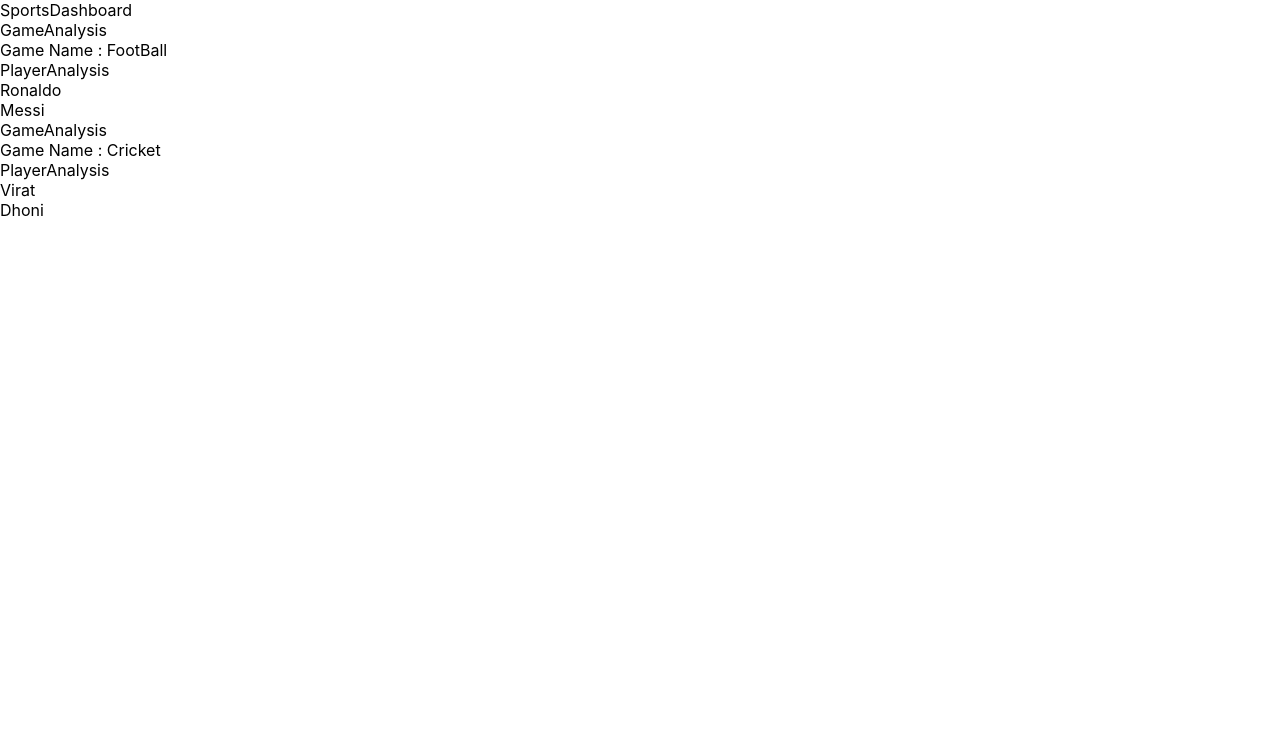
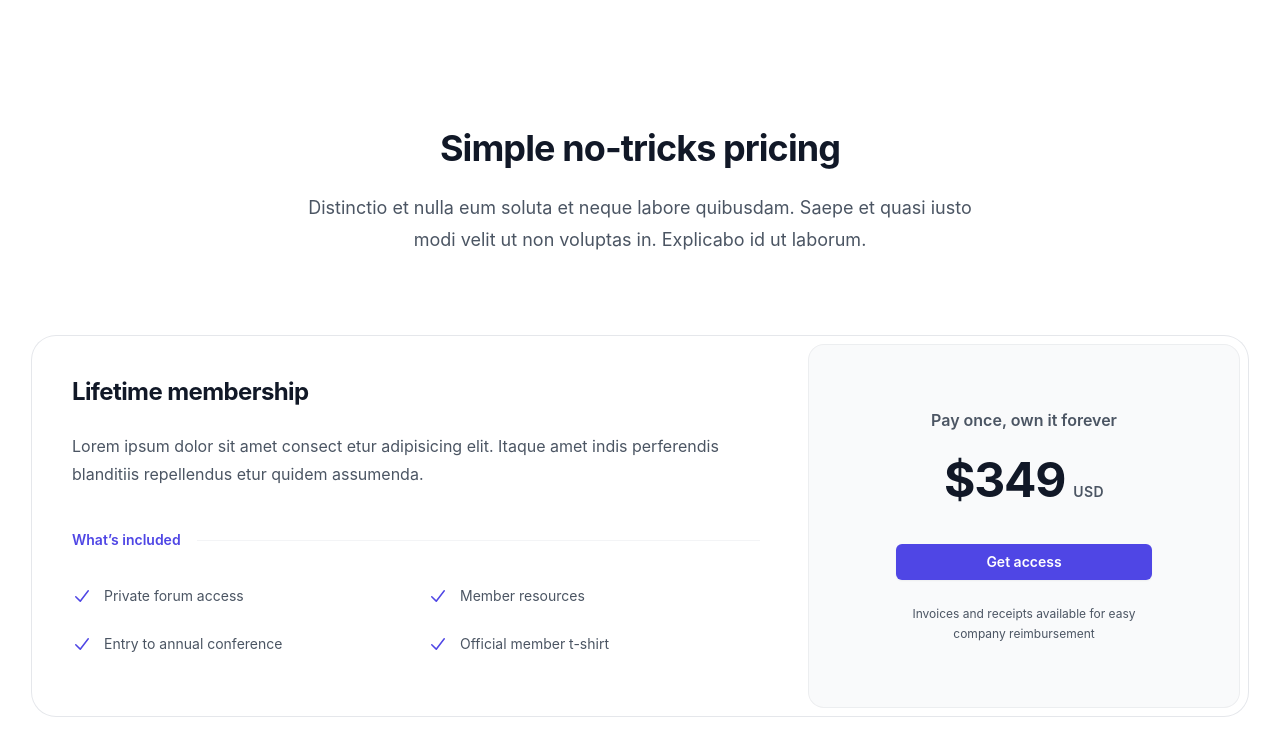
Before and after one commit to thefullstacktrainer/consultation_and_content_sharing_app, a React (Create React App) app: page /courses in a window 1280 px wide. Shown: the top 756 px of the page. Built offline with nearby package versions, Linux system fonts and the light colour scheme.

Commit message:
Added tailwind css in ReactJS

```diff
--- a/package.json
+++ b/package.json
@@ -3,6 +3,7 @@
   "version": "0.1.0",
   "private": true,
   "dependencies": {
+    "@heroicons/react": "^2.0.18",
     "@testing-library/jest-dom": "^5.17.0",
     "@testing-library/react": "^13.4.0",
     "@testing-library/user-event": "^13.5.0",
@@ -36,6 +37,7 @@
     ]
   },
   "devDependencies": {
-    "react-router-dom": "^6.15.0"
+    "react-router-dom": "^6.15.0",
+    "tailwindcss": "^3.3.3"
   }
 }
--- a/src/index.css
+++ b/src/index.css
@@ -1,3 +1,8 @@
+@tailwind base;
+@tailwind components;
+@tailwind utilities;
+
+
 body {
   margin: 0;
   font-family: -apple-system, BlinkMacSystemFont, 'Segoe UI', 'Roboto', 'Oxygen',
--- a/src/index.js
+++ b/src/index.js
@@ -18,6 +18,7 @@
 // ReactDOM.render(<ClassComponent />, document.getElementById('root'));
 import MainElearning from './elearning/MainElearning';
 import SportsDashboard from './sports_analytics/SportsDashboard';
+import TailwindExample1 from './tailwind_examples/TailwindExample1';
 const root = ReactDOM.createRoot(document.getElementById('root'));
 root.render(
   <React.StrictMode>
@@ -25,7 +26,8 @@
       {/* <App /> */}
       {/* <HealthApp /> */}
       {/* <MainElearning /> */}
-      <SportsDashboard />
+      <TailwindExample1 />
+      {/* <SportsDashboard /> */}
     </Router>
   </React.StrictMode>
 );
--- a/src/sports_analytics/PlayerAnalysis.js
+++ b/src/sports_analytics/PlayerAnalysis.js
@@ -3,10 +3,10 @@
 function PlayerAnalysis({ players }) {
     return (
         <><div>PlayerAnalysis</div>
-            {players.map(player => <div>{player}</div>)}
+            {players.map((player, index) => (<div key={index}>{player}</div>))}
         </>
 
     )
 }
 
-export default PlayerAnalysis
+export default PlayerAnalysis;
--- a/src/sports_analytics/SportsDashboard.js
+++ b/src/sports_analytics/SportsDashboard.js
@@ -11,7 +11,8 @@
         }]
     return (
         <>
-            <div>SportsDashboard</div>
+            <div className="text-3xl font-bold underline">SportsDashboard</div>
+
             {games.map(game => <GameAnalysis key={game.id} {...game} />)}
         </>
     )
--- /dev/null
+++ b/src/tailwind_examples/TailwindExample1.js
@@ -0,0 +1,68 @@
+import { CheckIcon } from '@heroicons/react/20/solid'
+
+const includedFeatures = [
+    'Private forum access',
+    'Member resources',
+    'Entry to annual conference',
+    'Official member t-shirt',
+]
+
+export default function TailwindExample1() {
+    return (
+        <div className="bg-white py-24 sm:py-32">
+            <div className="mx-auto max-w-7xl px-6 lg:px-8">
+                <div className="mx-auto max-w-2xl sm:text-center">
+                    <h2 className="text-3xl font-bold tracking-tight text-gray-900 sm:text-4xl">Simple no-tricks pricing</h2>
+                    <p className="mt-6 text-lg leading-8 text-gray-600">
+                        Distinctio et nulla eum soluta et neque labore quibusdam. Saepe et quasi iusto modi velit ut non voluptas
+                        in. Explicabo id ut laborum.
+                    </p>
+                </div>
+                <div className="mx-auto mt-16 max-w-2xl rounded-3xl ring-1 ring-gray-200 sm:mt-20 lg:mx-0 lg:flex lg:max-w-none">
+                    <div className="p-8 sm:p-10 lg:flex-auto">
+                        <h3 className="text-2xl font-bold tracking-tight text-gray-900">Lifetime membership</h3>
+                        <p className="mt-6 text-base leading-7 text-gray-600">
+                            Lorem ipsum dolor sit amet consect etur adipisicing elit. Itaque amet indis perferendis blanditiis
+                            repellendus etur quidem assumenda.
+                        </p>
+                        <div className="mt-10 flex items-center gap-x-4">
+                            <h4 className="flex-none text-sm font-semibold leading-6 text-indigo-600">What’s included</h4>
+                            <div className="h-px flex-auto bg-gray-100" />
+                        </div>
+                        <ul
+                            role="list"
+                            className="mt-8 grid grid-cols-1 gap-4 text-sm leading-6 text-gray-600 sm:grid-cols-2 sm:gap-6"
+                        >
+                            {includedFeatures.map((feature) => (
+                                <li key={feature} className="flex gap-x-3">
+                                    <CheckIcon className="h-6 w-5 flex-none text-indigo-600" aria-hidden="true" />
+                                    {feature}
+                                </li>
+                            ))}
+                        </ul>
+                    </div>
+                    <div className="-mt-2 p-2 lg:mt-0 lg:w-full lg:max-w-md lg:flex-shrink-0">
+                        <div className="rounded-2xl bg-gray-50 py-10 text-center ring-1 ring-inset ring-gray-900/5 lg:flex lg:flex-col lg:justify-center lg:py-16">
+                            <div className="mx-auto max-w-xs px-8">
+                                <p className="text-base font-semibold text-gray-600">Pay once, own it forever</p>
+                                <p className="mt-6 flex items-baseline justify-center gap-x-2">
+                                    <span className="text-5xl font-bold tracking-tight text-gray-900">$349</span>
+                                    <span className="text-sm font-semibold leading-6 tracking-wide text-gray-600">USD</span>
+                                </p>
+                                <a
+                                    href="#"
+                                    className="mt-10 block w-full rounded-md bg-indigo-600 px-3 py-2 text-center text-sm font-semibold text-white shadow-sm hover:bg-indigo-500 focus-visible:outline focus-visible:outline-2 focus-visible:outline-offset-2 focus-visible:outline-indigo-600"
+                                >
+                                    Get access
+                                </a>
+                                <p className="mt-6 text-xs leading-5 text-gray-600">
+                                    Invoices and receipts available for easy company reimbursement
+                                </p>
+                            </div>
+                        </div>
+                    </div>
+                </div>
+            </div>
+        </div>
+    )
+}
--- /dev/null
+++ b/tailwind.config.js
@@ -0,0 +1,10 @@
+/** @type {import('tailwindcss').Config} */
+module.exports = {
+  content: [
+    "./src/**/*.{js,jsx,ts,tsx}",
+  ],
+  theme: {
+    extend: {},
+  },
+  plugins: [],
+}
```
Also changed, not shown: 1 other file (tests, documents, lock files or other folders).
